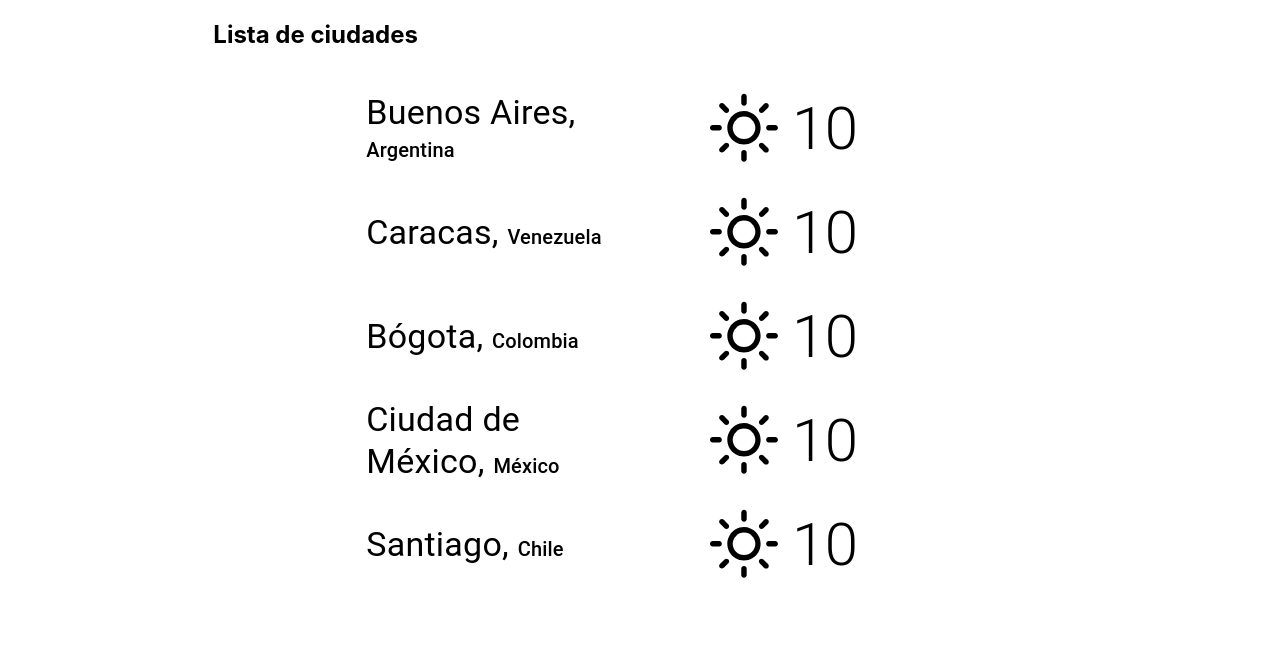
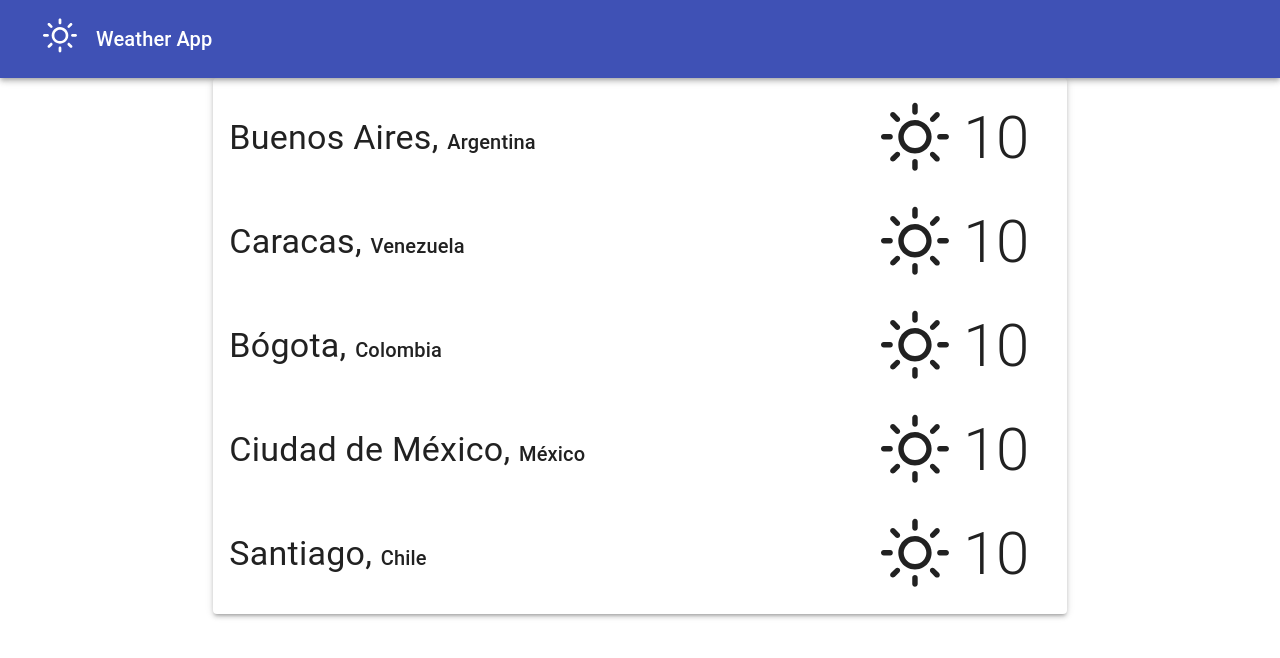
Before and after one commit to Leomiguel19/weather-app, a React (Create React App) app: page /main in a window 1280 px wide. Shown: the top 658 px of the page. Built offline with nearby package versions, Linux system fonts and the light colour scheme.

Commit message:
Added AppFrame to MainPage

```diff
--- a/src/App.jsx
+++ b/src/App.jsx
@@ -11,15 +11,6 @@ import WelcomePage from './pages/WelcomePage'
 
 const App = () => {
     return (
-        <Grid container
-            justify="center"
-            direction="row"
-        >
-            <Grid item
-                xs={12}
-                sm={10}
-                md={10}
-                lg={8}>
         <Router>
             <Switch>
                 <Route exact path="/">
@@ -36,8 +27,6 @@ const App = () => {
                 </Route>
             </Switch>
         </Router>
-            </Grid>
-        </Grid>
     )
 }
 
--- a/src/components/CityList/CityList.jsx
+++ b/src/components/CityList/CityList.jsx
@@ -21,12 +21,12 @@ const renderCityAndCountry = eventOnClikCity => cityAndCountry => {
                 alignItems="center"
             >
                 <Grid item
-                    md={4}
+                    md={9}
                     sm={12}>
                     <CityInfo city={city} country={country} />
                 </Grid>
                 <Grid item
-                    md={4}
+                    md={3}
                     sm={12}>
                     <Weather temperature={10} state="sunny"/>
                 </Grid>
--- a/src/pages/MainPage.jsx
+++ b/src/pages/MainPage.jsx
@@ -1,5 +1,7 @@
 import React from 'react'
 import {useHistory} from 'react-router-dom'
+import Paper from '@material-ui/core/Paper'
+import AppFrame from './../components/AppFrame'
 import CityList from './../components/CityList'
 
 const cities = [
@@ -19,13 +21,14 @@ const MainPage = props => {
     }
 
     return (
-        <div>
-            <h2>Lista de ciudades</h2>
-            <CityList
-                cities={cities}
-                onClickCity={onClickHandler}
-            />
-        </div>
+        <AppFrame>
+            <Paper elevation={3}>
+                <CityList
+                    cities={cities}
+                    onClickCity={onClickHandler}
+                />
+            </Paper>
+        </AppFrame>
     )
 }
 
```
Lines whose indentation alone changed are shown as unchanged.
